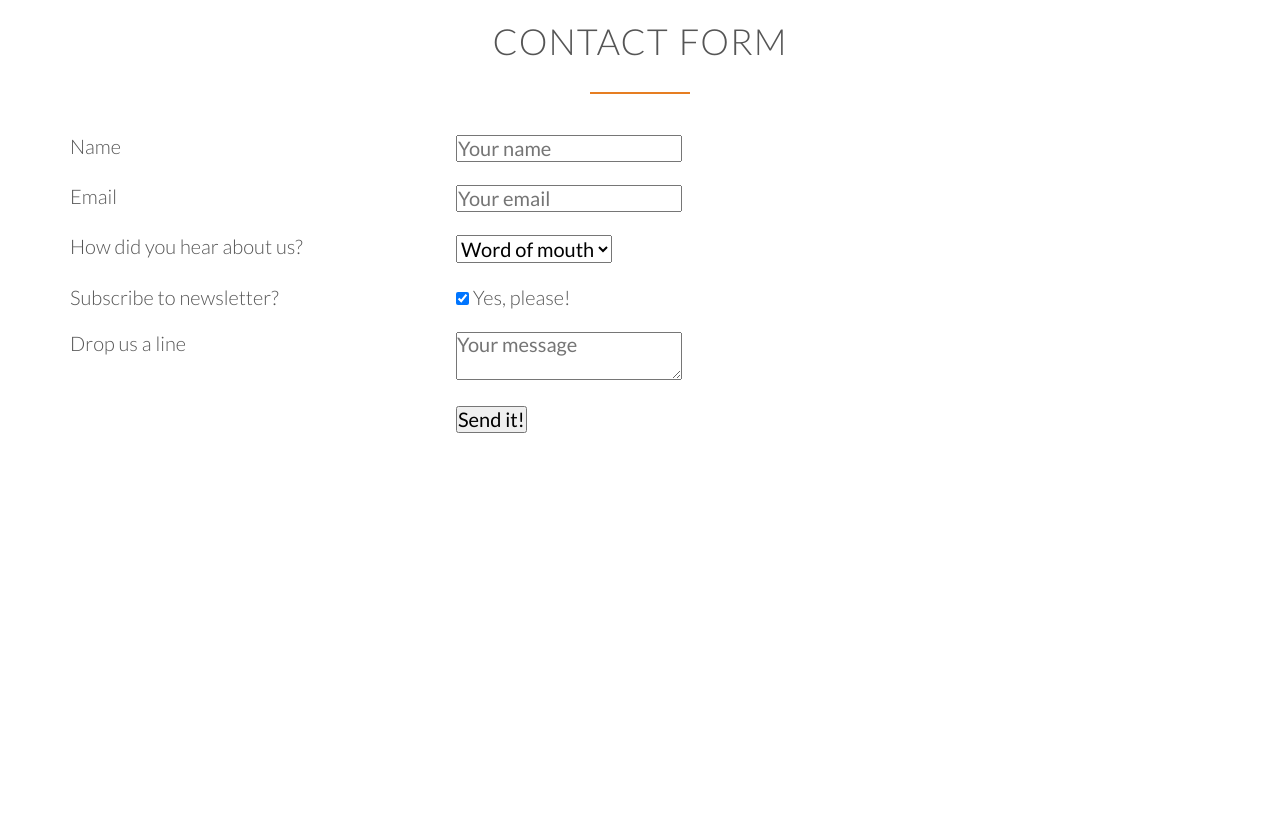
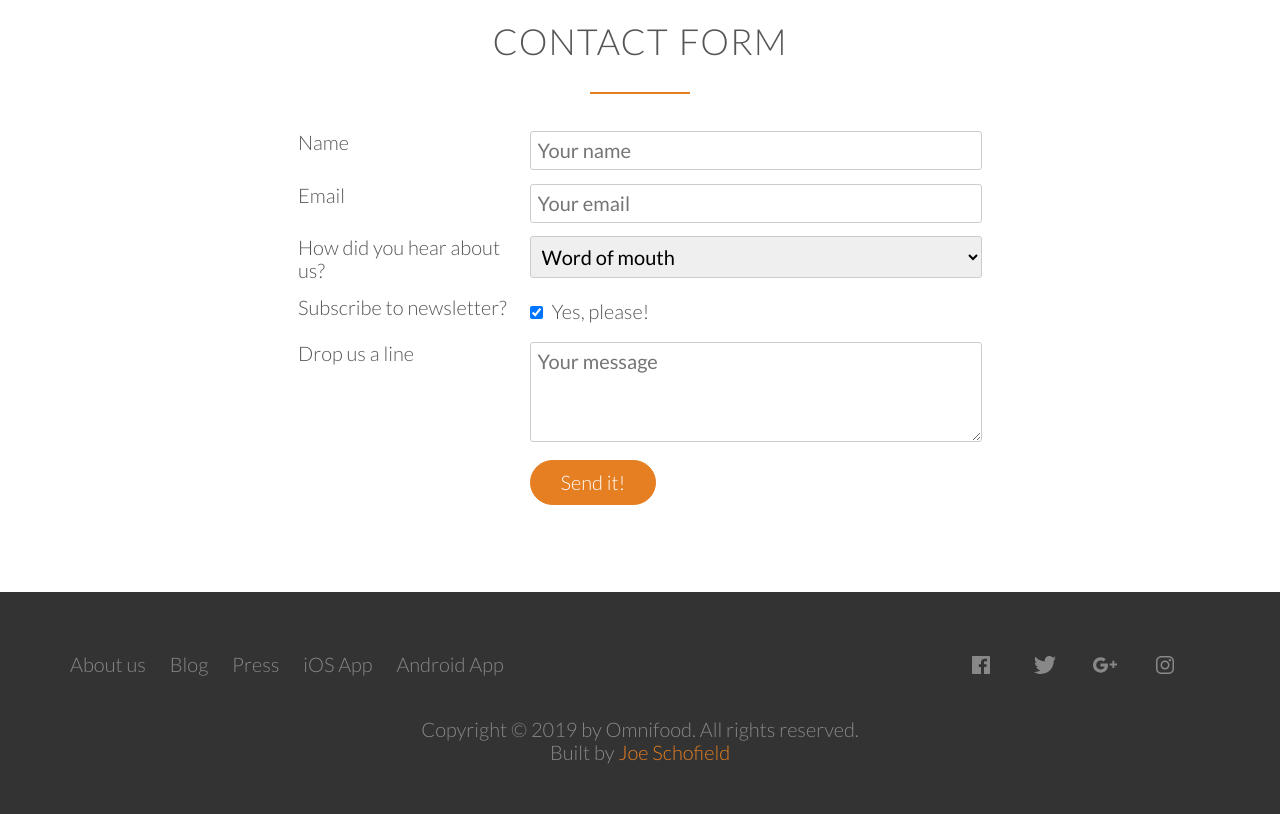
Before and after one commit to JoeScho/omnifood, a plain HTML site: page index.html in a window 1280 px wide. Shown: the part 4659-5473 px from the top of the page. Before the commit the page ends 5184 px from the top, so only its background shows below. Drawn offline with nearby package versions, Linux system fonts and the light colour scheme.

Commit message:
Form and footer

```diff
--- a/index.html
+++ b/index.html
@@ -410,17 +410,52 @@
     </div>
   </section>
 
+  <footer>
+    <div class="row">
+      <div class="col span-1-of-2">
+        <ul class="footer-nav">
+          <li><a href="#">About us</a></li>
+          <li><a href="#">Blog</a></li>
+          <li><a href="#">Press</a></li>
+          <li><a href="#">iOS App</a></li>
+          <li><a href="#">Android App</a></li>
+        </ul>
+      </div>
+      <div class="col span-1-of-2">
+        <ul class="social-links">
+          <li>
+            <a href="#"><ion-icon name="logo-facebook" class="icon-footer icon-fb"></ion-icon></a>
+          </li>
+          <li>
+            <a href="#"><ion-icon name="logo-twitter" class="icon-footer icon-twitter"></ion-icon></a
+          </li>
+          <li>
+            <a href="#"><ion-icon name="logo-googleplus" class="icon-footer icon-gplus"></ion-icon></a
+          </li>
+          <li>
+            <a href="#"><ion-icon name="logo-instagram" class="icon-footer icon-insta"></ion-icon></a
+          </li>
+        </ul>
+      </div>
+    </div>
+    <div class="row">
+      <p>
+        Copyright &copy; 2019 by Omnifood. All rights reserved.<br />
+        Built by <a href="https://github.com/JoeScho" target="blank">Joe Schofield</a>
+      </p>
+    </div>
+  </footer>
+
   <script src="https://unpkg.com/ionicons@4.4.4/dist/ionicons.js"></script>
 </body>
 
 </html>
 
-
-<!--
-  Navigation:
+<!-- Navigation:
 1. About us
 2. Blog
 3. Press
 4. iOS App
 5. Android App
- -->
+
+Also include links to facebook, twitter, google+ and Instagram accounts.
--- a/resources/css/style.css
+++ b/resources/css/style.css
@@ -130,7 +130,8 @@ a:active {
 
 /* -------------- Buttons -------------- */
 .btn:link,
-.btn:visited {
+.btn:visited,
+input[type=submit] {
   display: inline-block;
   padding: 10px 30px;
   font-weight: 300;
@@ -140,7 +141,8 @@ a:active {
 }
 
 .btn-full:link,
-.btn-full:visited {
+.btn-full:visited,
+input[type=submit] {
   background-color: #e67e22;
   border: 1px solid #e67e22;
   color: #fff;
@@ -154,7 +156,9 @@ a:active {
 }
 
 .btn:hover,
-.btn:active {
+.btn:active,
+input[type=submit]:hover,
+input[type=submit]:active {
   background-color: #cf6d17;
 }
 
@@ -436,3 +440,126 @@ cite img {
 .plan-box ul li {
   padding: 5px 0;
 }
+
+/* ------------------------------------------------ */
+/* CONTACT FORM */
+/* ------------------------------------------------ */
+
+.contact-form {
+  width: 60%;
+  margin: 0 auto;
+}
+
+input[type=text],
+input[type=email],
+select,
+textarea {
+  width: 100%;
+  padding: 7px;
+  border-radius: 3px;
+  border: 1px solid #ccc;
+}
+
+textarea {
+  height: 100px;
+}
+
+input[type=checkbox] {
+  margin: 10px 5px 10px 0;
+}
+
+*:focus {
+  outline: none;
+}
+
+/* ------------------------------------------------ */
+/* FOOTER */
+/* ------------------------------------------------ */
+
+footer {
+  background-color: #333;
+  padding: 50px;
+}
+
+.footer-nav {
+  list-style: none;
+  float: left;
+}
+
+.social-links {
+  list-style: none;
+  float: right;
+}
+
+.footer-nav li,
+.social-links li {
+  display: inline-block;
+  margin-right: 20px;
+}
+
+.footer-nav:last-child,
+.social-links:last-child {
+  margin-right: 0;
+}
+
+.footer-nav li a:link,
+.footer-nav li a:visited,
+.social-links li a:link,
+.social-links li a:visited {
+  text-decoration: none;
+  border: none;
+  color: #888;
+  transition: color 0.2s;
+}
+
+p a:link,
+p a:visited {
+  text-decoration: none;
+  border: none;
+  color: #e67e22;
+  transition: color 0.2s;
+}
+
+.footer-nav li a:hover,
+.footer-nav li a:active,
+.social-links li a:hover,
+.social-links li a:active,
+p a:hover,
+p a:active {
+  color: #ddd
+}
+
+.icon-fb:hover {
+  color: #3b5998;
+}
+
+.icon-twitter:hover {
+  color: #00aced;
+}
+
+.icon-gplus:hover {
+  color: #dd4b39;
+}
+
+.icon-insta:hover {
+  color: #517fa4;
+}
+
+footer p {
+  color: #888;
+  text-align: center;
+  margin-top: 30px;
+}
+
+.icon-footer {
+  display: inline-block;
+  width: 30px;
+  text-align: center;
+  color: #888;
+  font-size: 120%;
+  line-height: 120%;
+  vertical-align: middle;
+  margin-top: -5px;
+  margin-right: 10px;
+  transition: color 0.2s;
+}
```
